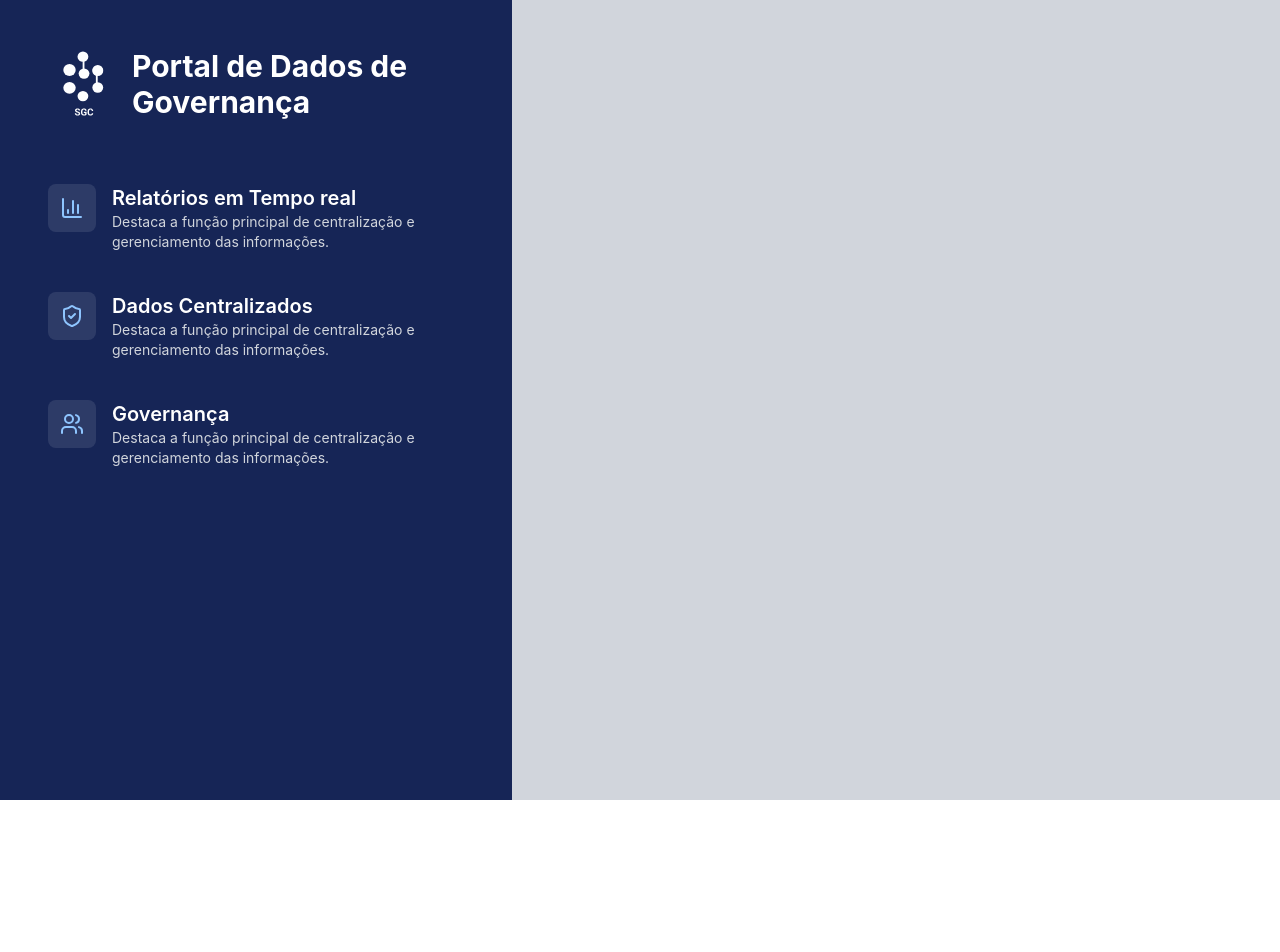
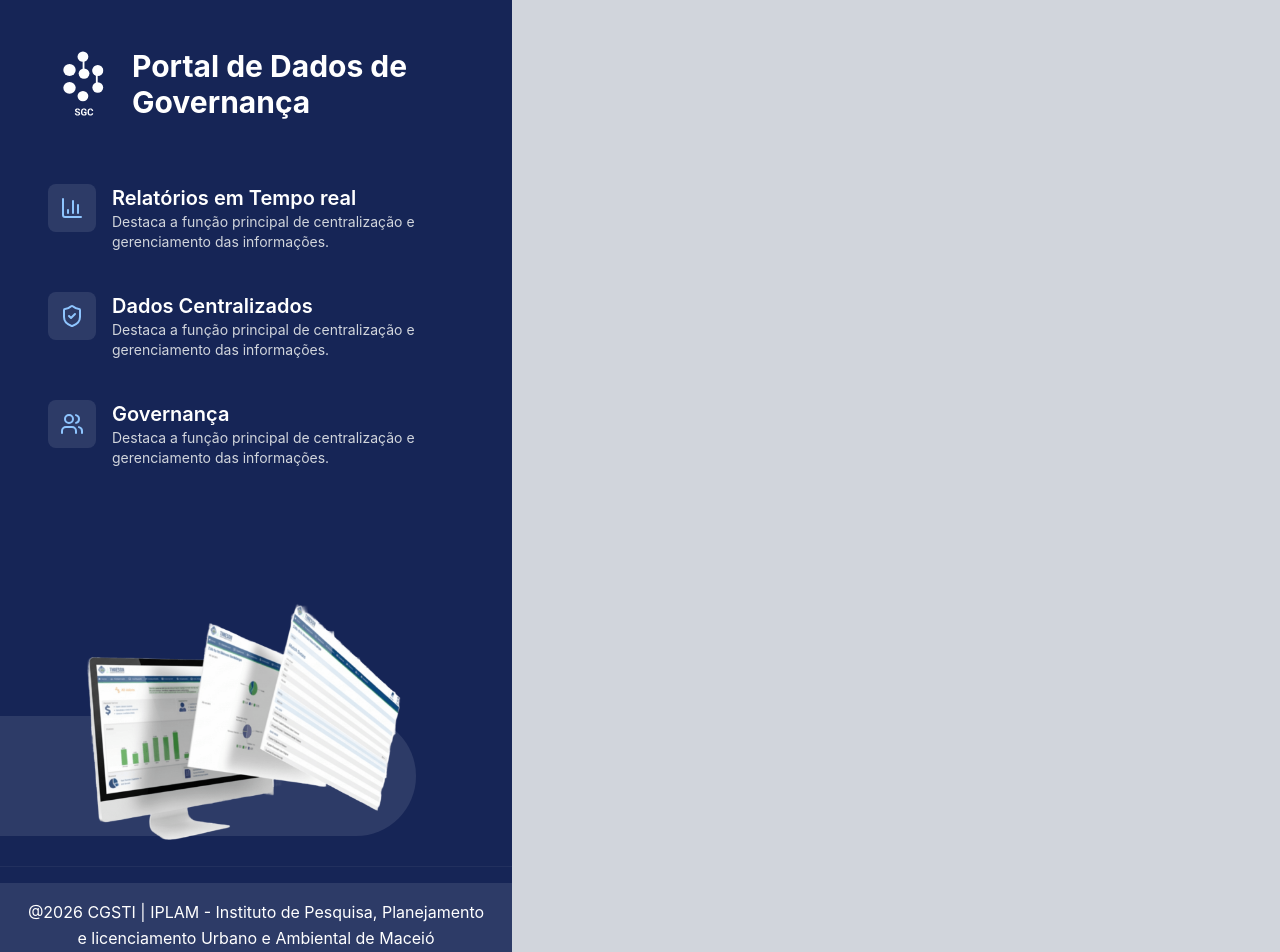
Before and after one commit to charlesbrcosta/projectTeste, a React (Vite) app: page / in a window 1280 px wide. Shown: the top 952 px of the page. Before the commit the page ends 800 px from the top, so only its background shows below. Built offline with nearby package versions, Linux system fonts and the light colour scheme.

Commit message:
added images, footer and styling

```diff
--- a/src/features/auth/components/LoginSidebar.tsx
+++ b/src/features/auth/components/LoginSidebar.tsx
@@ -1,35 +1,50 @@
 import { BarChart3, ShieldCheck, Users } from 'lucide-react';
 import logoBranca from '../../../assets/logoBranca.svg'
+import imageMonitor from '../../../assets/imageMonitor.png'
 
 export const LoginSidebar: React.FC = () => {
     const infoItems = [
-        {id: 1, icon: BarChart3, title: 'Relatórios em Tempo real', desc: 'Destaca a função principal de centralização e gerenciamento das informações.' },
-        {id: 2, icon: ShieldCheck, title: 'Dados Centralizados', desc: 'Destaca a função principal de centralização e gerenciamento das informações.' },
-        {id: 3, icon: Users, title: 'Governança', desc: 'Destaca a função principal de centralização e gerenciamento das informações.' }
+        { id: 1, icon: BarChart3, title: 'Relatórios em Tempo real', desc: 'Destaca a função principal de centralização e gerenciamento das informações.' },
+        { id: 2, icon: ShieldCheck, title: 'Dados Centralizados', desc: 'Destaca a função principal de centralização e gerenciamento das informações.' },
+        { id: 3, icon: Users, title: 'Governança', desc: 'Destaca a função principal de centralização e gerenciamento das informações.' }
     ];
 
     return(
-        <aside className='hidden lg:flex flex-col justify-between w-2/5 p-12 bg-blue-950 text-white'>
-            <div>
+        <aside className='hidden lg:flex flex-col justify-between w-2/5 p-12 bg-blue-950 text-white overflow-hidden'>
+            <div className='relative z-10'>
                 <div className='flex items-center gap-3 mb-16'>
-                    <img src={logoBranca} alt='Logo' className='w-18 h-18'/>
+                    <img src={ logoBranca } alt='Logo' className='w-18 h-18'/>
                     <h1 className='text-3xl font-bold'>Portal de Dados de Governança</h1>
                 </div>
 
                 <nav className='space-y-10'>
-                    {infoItems.map((item, id) => (
-                        <div key={id} className='flex gap-4 items-start'>
+                    { infoItems.map((item, id) => (
+                        <div key={ id } className='flex gap-4 items-start'>
                             <div className='p-3 bg-white/10 rounded-lg'>
                                 <item.icon className='w-6 h-6 text-blue-300'/>
                             </div>
                             <div>
-                                <h2 className='text-xl font-semibold'>{item.title}</h2>
+                                <h2 className='text-xl font-semibold'>{ item.title }</h2>
                                 <p className='text-sm text-gray-300 max-w-sm'>{item.desc}</p>
                             </div>
                         </div>
-                    ))}
+                    )) }
                 </nav>
+                <div className='relative mt-32 flex items-center'>
+                    <div className='absolute -ml-12 left-0 top-2/3 -translate-y-1/2 h-30 w-[100%] bg-white/10 rounded-r-full'></div>
+                    <img
+                        src={ imageMonitor }
+                        alt='Imagem do monitor'
+                        className='relative z-20 w-full max-w-lg'
+                    />
+                </div>
             </div>
+            <footer className='-mx-12 -mb-12'>
+            <div className='-mx-12 mb-4 border-t border-white/5'></div>
+                <p className='text-[1rem] bg-white/10 py-4 px-6 text-center leading-relaxed'>
+                    @2026 CGSTI | IPLAM - Instituto de Pesquisa, Planejamento e licenciamento Urbano e Ambiental de Maceió
+                </p>
+            </footer>
         </aside>
     );
 }
```
Also changed, not shown: src/assets/imageMonitor.png (added), src/assets/imageMonitorFundo.png (added).
